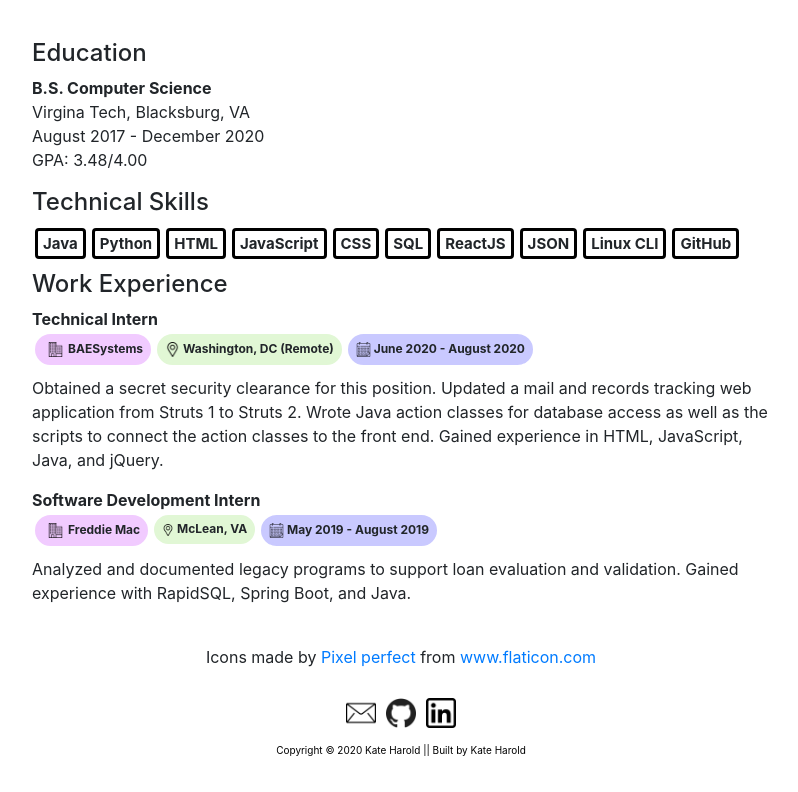
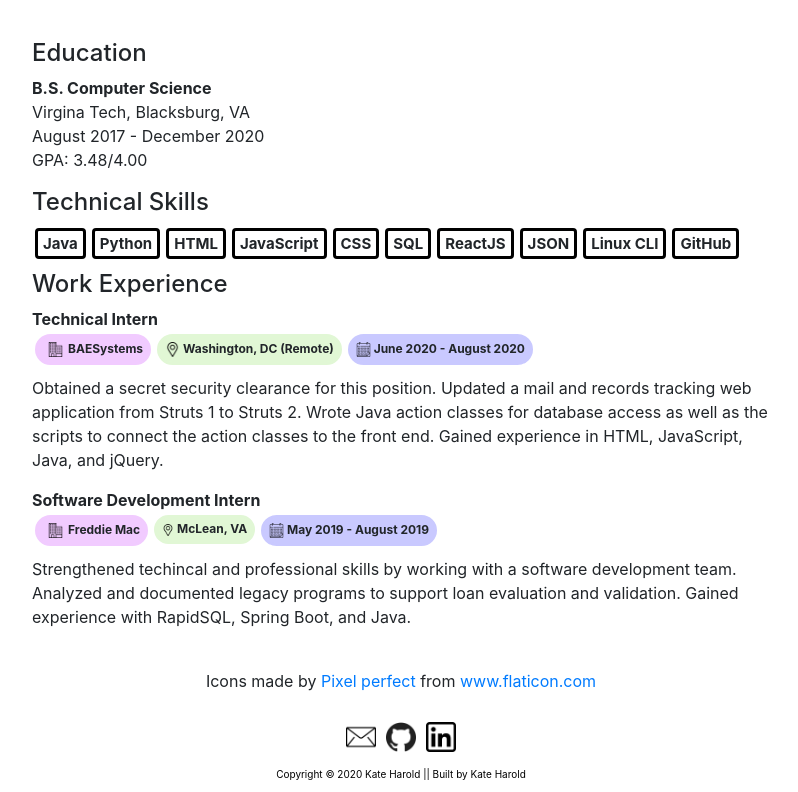
Before and after one commit to katieh98/personal-site, a React (Create React App) app: page / in a window 1280 px wide. Shown: the part 370-1162 px from the top of the page, without its empty margins (239-1037 px from the left). Before the commit the page ends 1138 px from the top, so only its background shows below. Built offline with nearby package versions, Linux system fonts and the light colour scheme.

Commit message:
Update Home.js

```diff
--- a/src/components/Home.js
+++ b/src/components/Home.js
@@ -50,7 +50,8 @@
               <Badge pill className="calendar"><img src={cal} width="15" height="15" alt="pin" /> May 2019 - August 2019
                 </Badge>
             </h6>
-            Analyzed and documented legacy programs to support loan evaluation and validation.
+            Strengthened techincal and professional skills by working with
+            a software development team. Analyzed and documented legacy programs to support loan evaluation and validation.
             Gained experience with RapidSQL, Spring Boot, and Java.
         </p>
         <div> < br/>Icons made by <a href="https://www.flaticon.com/authors/pixel-perfect" title="Pixel perfect">Pixel perfect</a> from <a href="https://www.flaticon.com/" title="Flaticon">www.flaticon.com</a></div>
```
